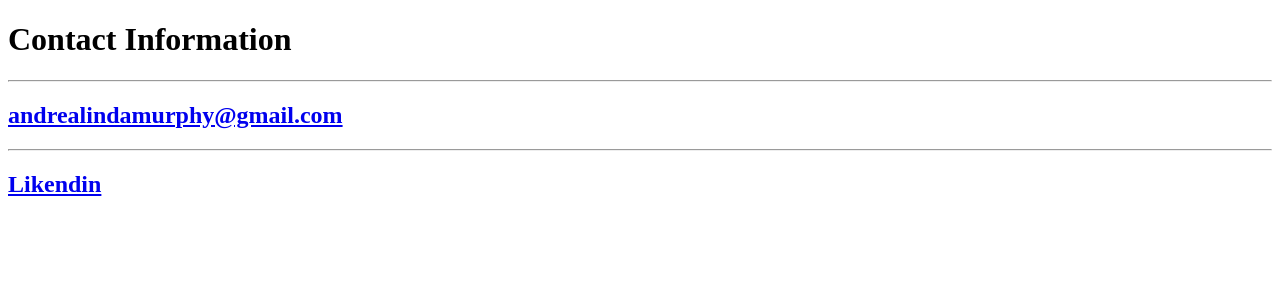
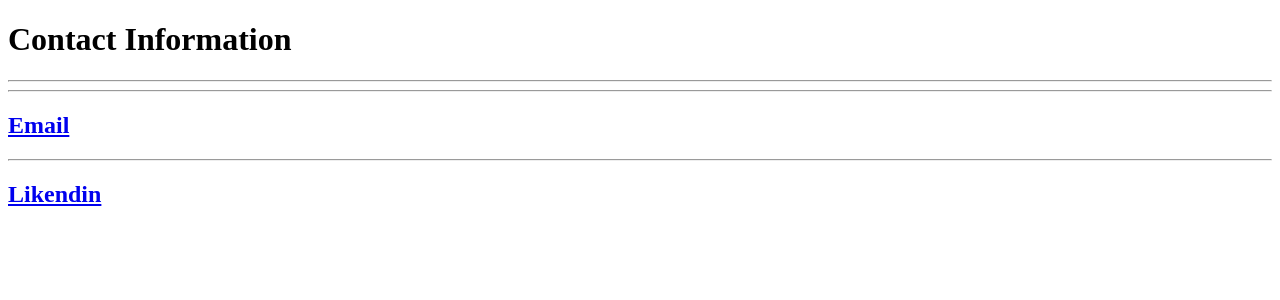
Before and after one commit to andrea5972/COMP-805, a Django app: page /contact/ in a window 1280 px wide. Shown: the part 61-361 px from the top of the page. Run offline with Django 3.2, Linux system fonts and the light colour scheme.

Commit message:
templates/contact.html

```diff
--- a/django/week2/templates/contact.html
+++ b/django/week2/templates/contact.html
@@ -1,15 +1,18 @@
 {% extends 'base.html' %}
 
 {% block content %}
-<div class='contact-content'>
-    <div class='contact-banner'>
+<div class='contact-banner'>
         <div id='wrap'>
             <h1>Contact Information</h1>
             <hr>
-            <h2><a href="mailto:andrealindamurphy@gmail.com" target="_blank">andrealindamurphy@gmail.com</a></h2>
+        </div>
+    </div>
             <hr>
-            <h2><a href="https://www.linkedin.com/in/andrealindamurphy/" target="_blank">Likendin</a></h2>
-                </div>
+        <section class='contact-content'>
+                <h1><a href="mailto:andrealindamurphy@gmail.com" target="_blank">Email</a></h1>
+                <hr>
+                <h1><a href="https://www.linkedin.com/in/andrealindamurphy/" target="_blank">Likendin</a></h1>
+            </section>
         </div>
  </div>
 {% endblock %}
```
